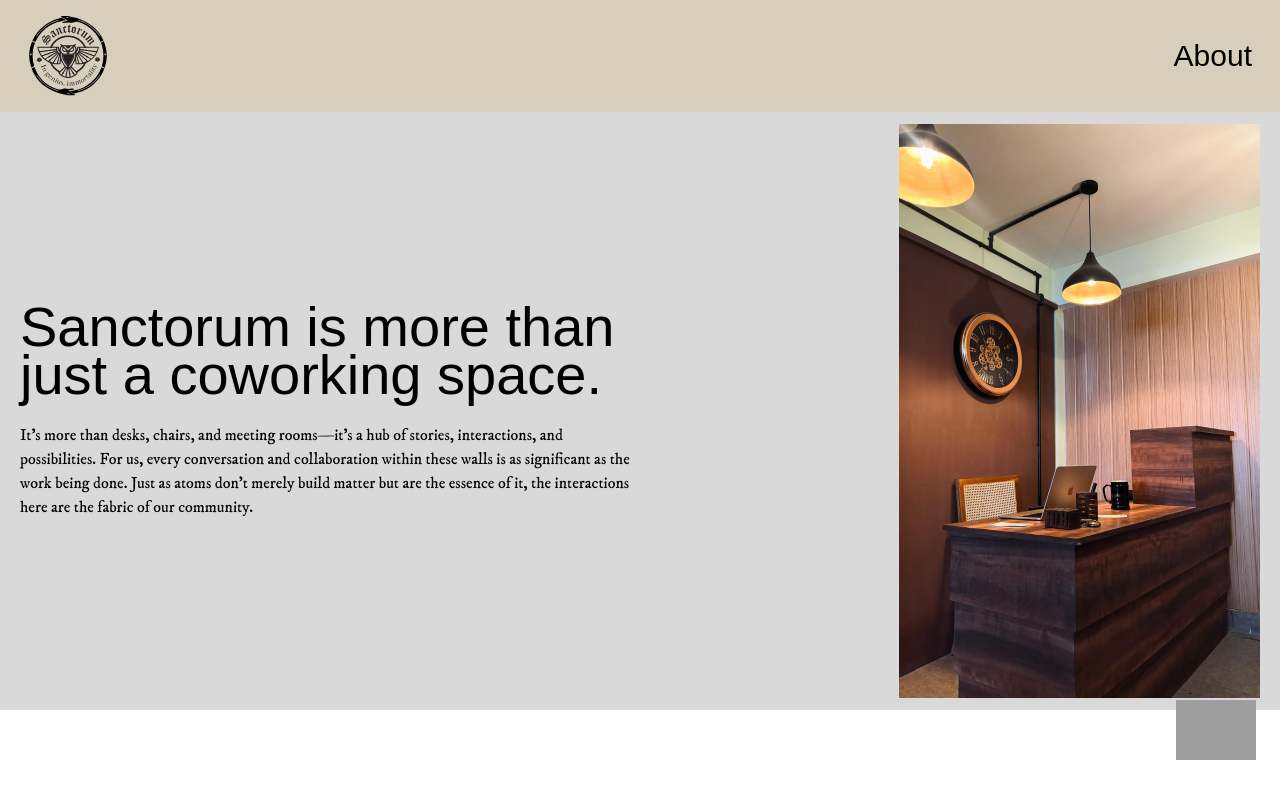
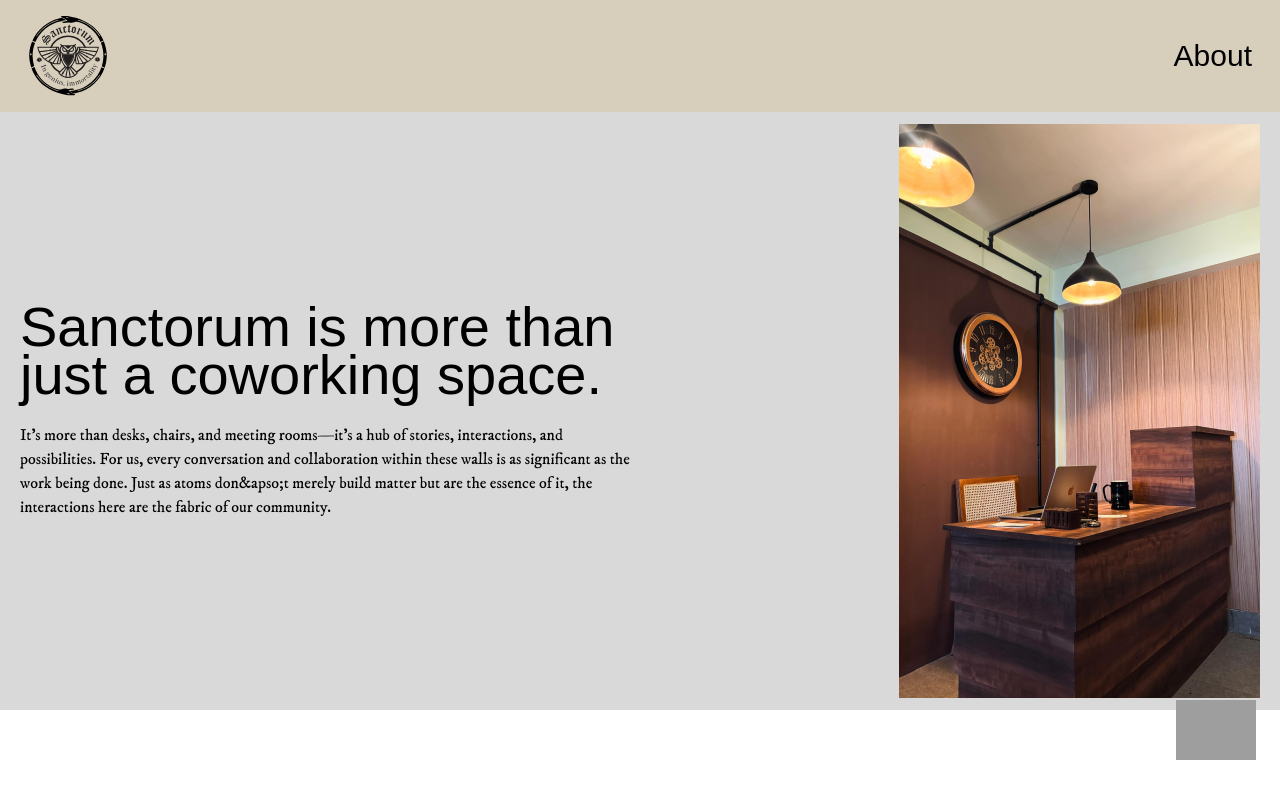
Before and after one commit to redendron-media/sanctorum, a Next.js app: page /about in a window 1280 px wide. Shown: the top 791 px of the page. Built offline with nearby package versions, Linux system fonts and the light colour scheme; grey boxes are pictures that could not be loaded; a web font is replaced by a local one.

Commit message:
lint error

```diff
--- a/app/about/page.tsx
+++ b/app/about/page.tsx
@@ -7,7 +7,7 @@ const About = () => {
     <section className='bg-surface px-5 py-3  justify-between flex flex-col-reverse items-center lg:flex-row gap-5 lg:gap-10'>
     <div className=' lg:w-1/2 w-full flex flex-col gap-2.5 lg:gap-6'>
     <h1 className='font-im_fell text-[48px] lg:text-[56px] leading-[48px]'>Sanctorum is more than just a coworking space.</h1>
-    <p >It&apos;s more than desks, chairs, and meeting rooms—it&apos;s a hub of stories, interactions, and possibilities. For us, every conversation and collaboration within these walls is as significant as the work being done. Just as atoms don't merely build matter but are the essence of it, the interactions here are the fabric of our community.</p>
+    <p >It&apos;s more than desks, chairs, and meeting rooms—it&apos;s a hub of stories, interactions, and possibilities. For us, every conversation and collaboration within these walls is as significant as the work being done. Just as atoms don&apso;t merely build matter but are the essence of it, the interactions here are the fabric of our community.</p>
 </div>
 <Image src={'/about/about1.png'} width={527} height={524} className='lg:w-[361px] lg:h-[574px]' alt='About'/>
     </section>
```
